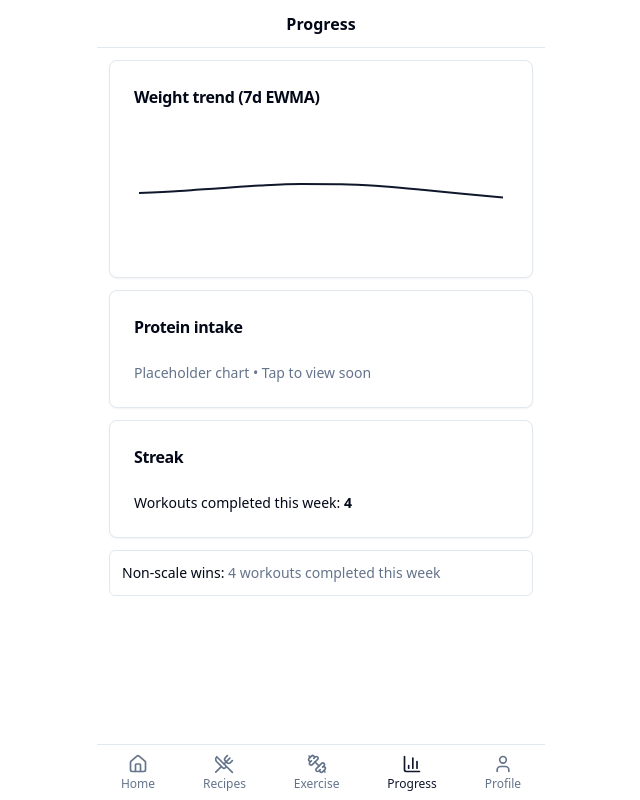
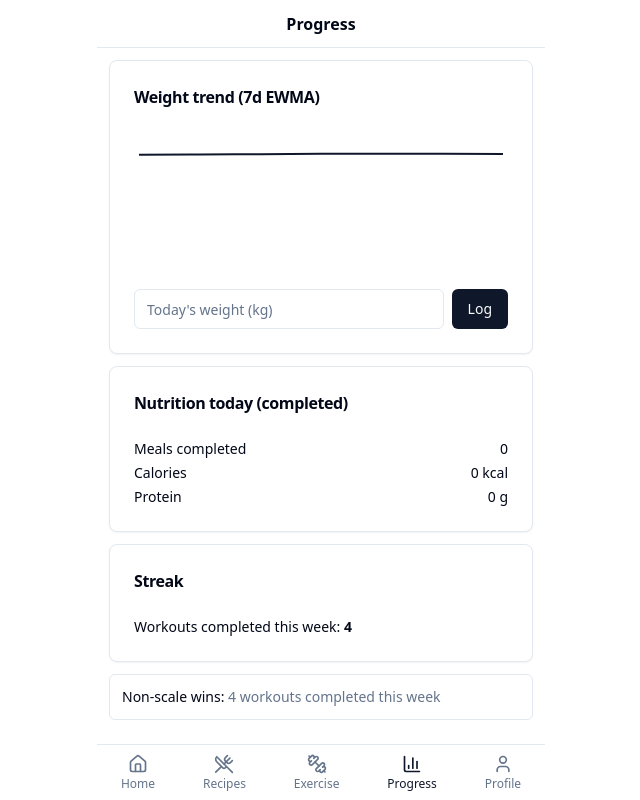
Before and after one commit to yyp-git/prep-dash-quick, a React (Vite) app: page /progress in a window 1280 px wide. Shown: the whole page, without its empty margins (319-959 px from the left). Built offline with nearby package versions, Linux system fonts and the light colour scheme.

Commit message:
Add progress tracking
Implement weight history and nutritional intake tracking on the progress page.

```diff
--- a/src/context/AppState.tsx
+++ b/src/context/AppState.tsx
@@ -16,6 +16,7 @@ export type PlanItem = {
   id: string;
   type: "meal" | "workout";
   refId: string; // recipe or exercise id
+  completed?: boolean;
 };
 
 export type Metrics = {
@@ -32,8 +33,11 @@ export type AppState = {
   plan: PlanItem[];
   generatePlan: () => void;
   swapItem: (planItemId: string, replacement: { type: "meal" | "workout"; refId: string }) => void;
+  completePlanItem: (planItemId: string) => void;
   recordTap: (t: keyof Metrics["taps"]) => void;
   metrics: Metrics;
+  weightHistory: { date: string; weightKg: number }[];
+  addWeightEntry: (weightKg: number) => void;
   online: boolean;
 };
 
@@ -55,6 +59,9 @@ export const AppProvider: React.FC<{ children: React.ReactNode }> = ({ children
     planAccepted: false,
     streakCount: 0,
   });
+  const [weightHistory, setWeightHistory] = useState<{ date: string; weightKg: number }[]>([
+    // simple seed for visual
+  ]);
   const [online, setOnline] = useState<boolean>(navigator.onLine);
 
   useEffect(() => {
@@ -101,8 +108,8 @@ export const AppProvider: React.FC<{ children: React.ReactNode }> = ({ children
     const picksMeals = filterRecipes(6).slice(0, 3);
     const picksWorkout = filterWorkouts(6).slice(0, 1);
     const newPlan: PlanItem[] = [
-      ...picksMeals.map((m, i) => ({ id: `meal-${i}`, type: "meal" as const, refId: m.id })),
-      ...picksWorkout.map((w, i) => ({ id: `workout-${i}`, type: "workout" as const, refId: w.id })),
+      ...picksMeals.map((m, i) => ({ id: `meal-${i}`, type: "meal" as const, refId: m.id, completed: false })),
+      ...picksWorkout.map((w, i) => ({ id: `workout-${i}`, type: "workout" as const, refId: w.id, completed: false })),
     ];
     setPlan(newPlan);
     setMetrics((m) => ({ ...m, planAccepted: true }));
@@ -119,6 +126,20 @@ export const AppProvider: React.FC<{ children: React.ReactNode }> = ({ children
     setMetrics((m) => ({ ...m, taps: { ...m.taps, [t]: m.taps[t] + 1 } }));
   };
 
+  const completePlanItem = (planItemId: string) => {
+    setPlan((prev) => prev.map((p) => (p.id === planItemId ? { ...p, completed: true } : p)));
+    setMetrics((m) => ({ ...m, taps: { ...m.taps, complete: m.taps.complete + 1 } }));
+    toast({ title: "Completed", description: "Marked as done." });
+  };
+
+  const addWeightEntry = (weightKg: number) => {
+    const today = new Date().toISOString().slice(0, 10);
+    setWeightHistory((prev) => {
+      const others = prev.filter((e) => e.date !== today);
+      return [...others, { date: today, weightKg }].sort((a, b) => a.date.localeCompare(b.date));
+    });
+    toast({ title: "Weight logged", description: `${weightKg} kg recorded for today.` });
+  };
   const value = useMemo<AppState>(
     () => ({
       isGuest,
@@ -128,11 +149,14 @@ export const AppProvider: React.FC<{ children: React.ReactNode }> = ({ children
       plan,
       generatePlan,
       swapItem,
+      completePlanItem,
       recordTap,
       metrics,
+      weightHistory,
+      addWeightEntry,
       online,
     }),
-    [isGuest, onboarding, plan, metrics, online]
+    [isGuest, onboarding, plan, metrics, weightHistory, online]
   );
 
   return <Ctx.Provider value={value}>{children}</Ctx.Provider>;
--- a/src/pages/Home.tsx
+++ b/src/pages/Home.tsx
@@ -12,7 +12,7 @@ import { toast } from "@/hooks/use-toast";
 import { UpsellDialog } from "@/components/common/UpsellDialog";
 
 const Home: React.FC = () => {
-  const { plan, isGuest, swapItem, recordTap } = useApp();
+  const { plan, isGuest, swapItem, recordTap, completePlanItem } = useApp();
   const [openFor, setOpenFor] = useState<string | null>(null);
   const [upsell, setUpsell] = useState(false);
   const [query, setQuery] = useState("");
@@ -127,7 +127,7 @@ const Home: React.FC = () => {
                     </div>
                   </DialogContent>
                 </Dialog>
-                <Button size="sm" variant="secondary" onClick={onComplete}>Complete</Button>
+                <Button size="sm" variant="secondary" onClick={() => completePlanItem(p.id)} disabled={!!p.completed}>{p.completed ? "Completed" : "Complete"}</Button>
               </CardContent>
             </Card>
           );
--- a/src/pages/Progress.tsx
+++ b/src/pages/Progress.tsx
@@ -1,16 +1,15 @@
-import React, { useMemo } from "react";
+import React, { useMemo, useState } from "react";
 import { MobileLayout } from "@/components/layout/MobileLayout";
 import { Seo } from "@/components/common/Seo";
 import { Card, CardContent, CardHeader, CardTitle } from "@/components/ui/card";
 import { LineChart, Line, ResponsiveContainer, XAxis, YAxis } from "recharts";
 import { useApp } from "@/context/AppState";
 import { toast } from "@/hooks/use-toast";
+import { Input } from "@/components/ui/input";
+import { Button } from "@/components/ui/button";
+import { recipes, Recipe } from "@/data/mock";
 
-const genWeights = () => {
-  // 10 days sample
-  const base = 70;
-  return Array.from({ length: 10 }).map((_, i) => ({ day: `D${i+1}`, w: base + Math.sin(i/2) }));
-};
+// weight history is sourced from context
 
 const ewma = (data: { day: string; w: number }[], alpha = 0.3) => {
   let prev = data[0].w;
@@ -22,8 +21,41 @@ const ewma = (data: { day: string; w: number }[], alpha = 0.3) => {
 };
 
 const Progress: React.FC = () => {
-  const { metrics } = useApp();
-  const data = useMemo(() => ewma(genWeights()), []);
+  const { metrics, weightHistory, addWeightEntry, plan } = useApp();
+  const [weightInput, setWeightInput] = useState<string>("");
+
+  const chartData = useMemo(() => {
+    const src = (
+      weightHistory.length
+        ? weightHistory
+        : Array.from({ length: 7 }).map((_, i) => {
+            const d = new Date();
+            d.setDate(d.getDate() - (6 - i));
+            return { date: d.toISOString().slice(0, 10), weightKg: 70 + Math.sin(i / 2) };
+          })
+    );
+    const data = src
+      .sort((a, b) => a.date.localeCompare(b.date))
+      .map((e, idx) => ({ day: `D${idx + 1}`, w: e.weightKg }));
+    return ewma(data);
+  }, [weightHistory]);
+
+  const nutritionToday = useMemo(() => {
+    const completedMeals = plan.filter((p) => p.type === "meal" && p.completed);
+    const lookup = (id: string) => recipes.find((r) => r.id === id) as Recipe | undefined;
+    const totals = completedMeals.reduce(
+      (acc, p) => {
+        const r = lookup(p.refId);
+        if (!r) return acc;
+        acc.kcal += r.kcal;
+        acc.protein += r.protein;
+        return acc;
+      },
+      { kcal: 0, protein: 0 }
+    );
+    return { completedCount: completedMeals.length, ...totals };
+  }, [plan]);
+
 
   return (
     <MobileLayout title="Progress">
@@ -33,21 +65,56 @@ const Progress: React.FC = () => {
           <CardHeader>
             <CardTitle className="text-base">Weight trend (7d EWMA)</CardTitle>
           </CardHeader>
-          <CardContent className="h-36" onClick={() => toast({ title: "Trend detail", description: "Detail view coming soon." })}>
-            <ResponsiveContainer width="100%" height="100%">
-              <LineChart data={data}>
-                <XAxis dataKey="day" hide />
-                <YAxis hide domain={[66, 74]} />
-                <Line type="monotone" dataKey="ewma" stroke="hsl(var(--primary))" strokeWidth={2} dot={false} />
-              </LineChart>
-            </ResponsiveContainer>
+          <CardContent onClick={() => toast({ title: "Trend detail", description: "Detail view coming soon." })}>
+            <div className="h-36">
+              <ResponsiveContainer width="100%" height="100%">
+                <LineChart data={chartData}>
+                  <XAxis dataKey="day" hide />
+                  <YAxis hide />
+                  <Line type="monotone" dataKey="ewma" stroke="hsl(var(--primary))" strokeWidth={2} dot={false} />
+                </LineChart>
+              </ResponsiveContainer>
+            </div>
+            <div className="flex items-center gap-2 mt-3">
+              <Input
+                type="number"
+                inputMode="decimal"
+                placeholder="Today's weight (kg)"
+                value={weightInput}
+                onChange={(e) => setWeightInput(e.target.value)}
+              />
+              <Button
+                onClick={() => {
+                  const v = parseFloat(weightInput);
+                  if (!isNaN(v)) {
+                    addWeightEntry(v);
+                    setWeightInput("");
+                  }
+                }}
+              >
+                Log
+              </Button>
+            </div>
           </CardContent>
         </Card>
         <Card>
           <CardHeader>
-            <CardTitle className="text-base">Protein intake</CardTitle>
+            <CardTitle className="text-base">Nutrition today (completed)</CardTitle>
           </CardHeader>
-          <CardContent className="text-sm text-muted-foreground">Placeholder chart • Tap to view soon</CardContent>
+          <CardContent className="text-sm">
+            <div className="flex items-center justify-between">
+              <span>Meals completed</span>
+              <span className="font-medium">{nutritionToday.completedCount}</span>
+            </div>
+            <div className="flex items-center justify-between mt-1">
+              <span>Calories</span>
+              <span className="font-medium">{nutritionToday.kcal} kcal</span>
+            </div>
+            <div className="flex items-center justify-between mt-1">
+              <span>Protein</span>
+              <span className="font-medium">{nutritionToday.protein} g</span>
+            </div>
+          </CardContent>
         </Card>
         <Card>
           <CardHeader>
```
